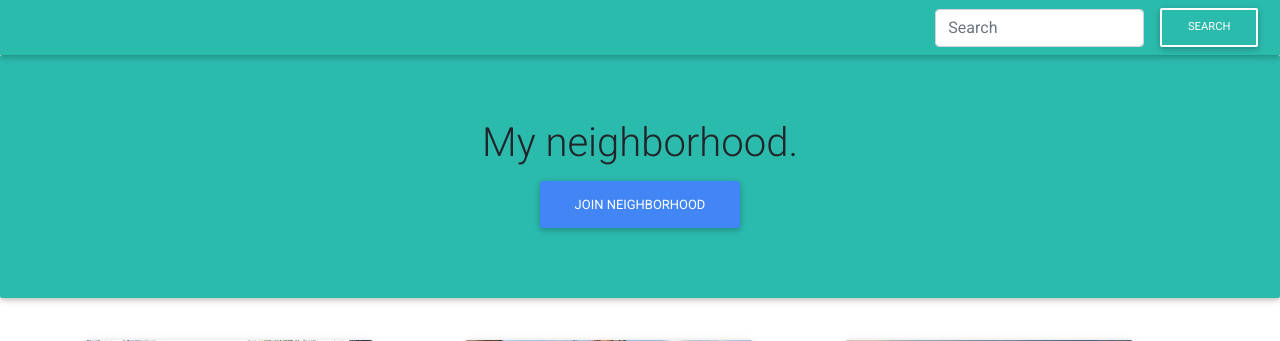
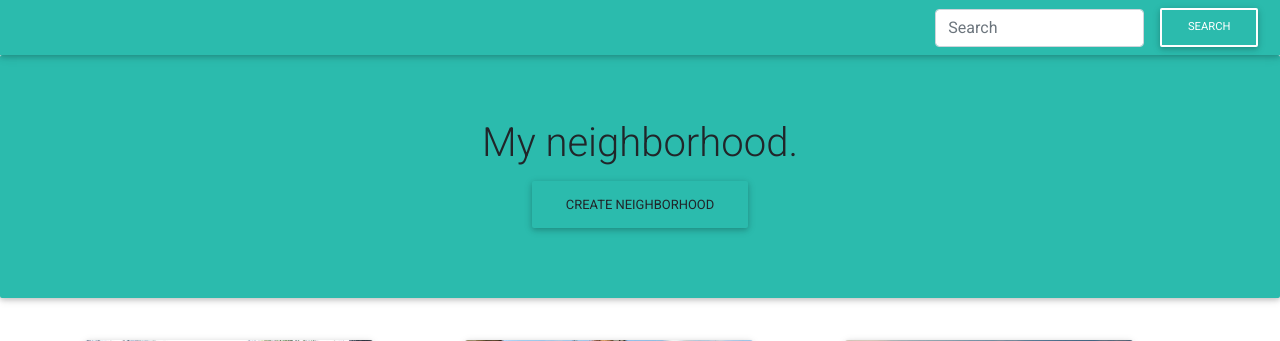
Before and after one commit to mukhtarabdirahman/home-tracker, a Django app: page /home/ in a window 1280 px wide. Shown: the top 341 px of the page. Run offline with Django 3.2, Linux system fonts and the light colour scheme; a user stored in the database is signed in; data comes from the database, SQL or seed files in the repository; both versions use the stored data as it was after the commit; some libraries are stand-ins or nearby versions.

Commit message:
creating new hood

```diff
--- a/hood/templates/index.html
+++ b/hood/templates/index.html
@@ -5,7 +5,7 @@
 <header class="jumbotron  default-color text-center">
     <H1 class="welcome">My neighborhood.</H1>
     <h3 class="sub"></h3>
-    <a href="{% url 'image_form' %}" class="btn btn-primary text-center">Join neighborhood</a>
+    <a href="{% url 'image_form' %}" class="btn default-color text-center">Create neighborhood</a>
 </header>
 
 
```
Also changed, not shown: db.sqlite3, hood/forms.py (line endings or trailing spaces), hood/views.py (line endings or trailing spaces), media/apartment6_tsF7EId.jpg (added), media/car1_zO5NMf6.jpeg (added).
